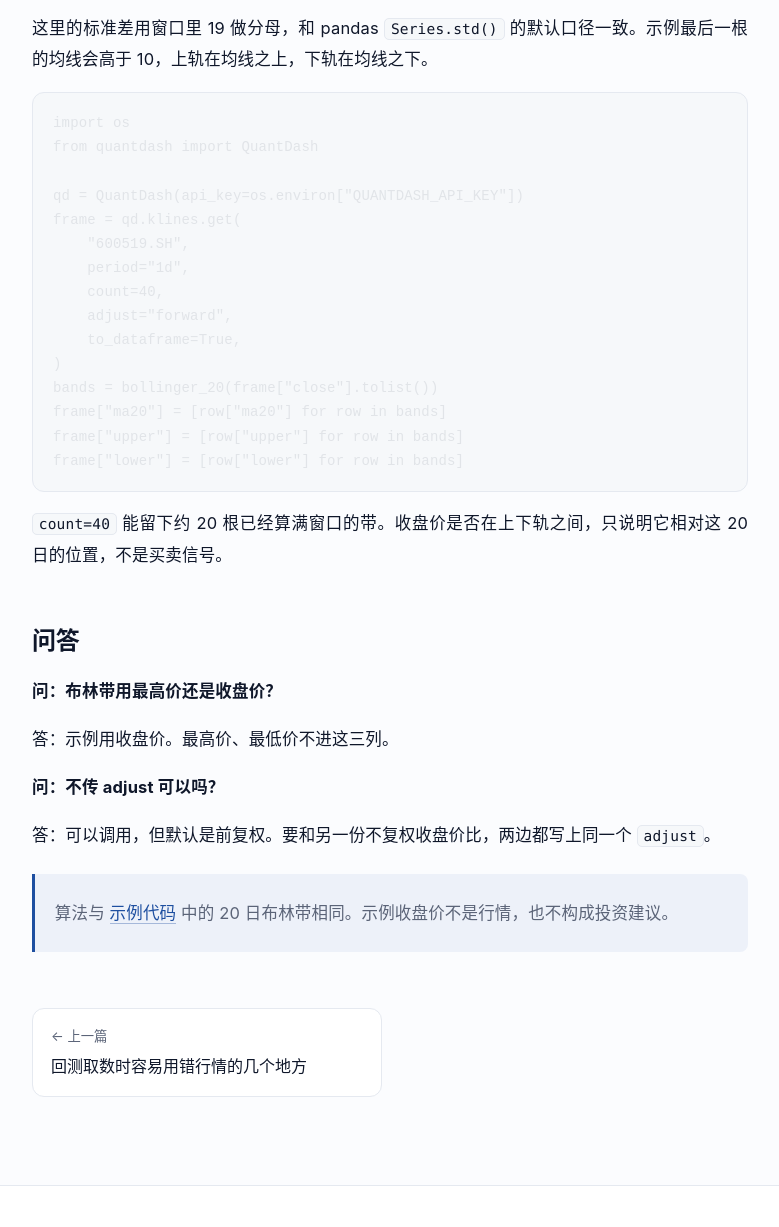
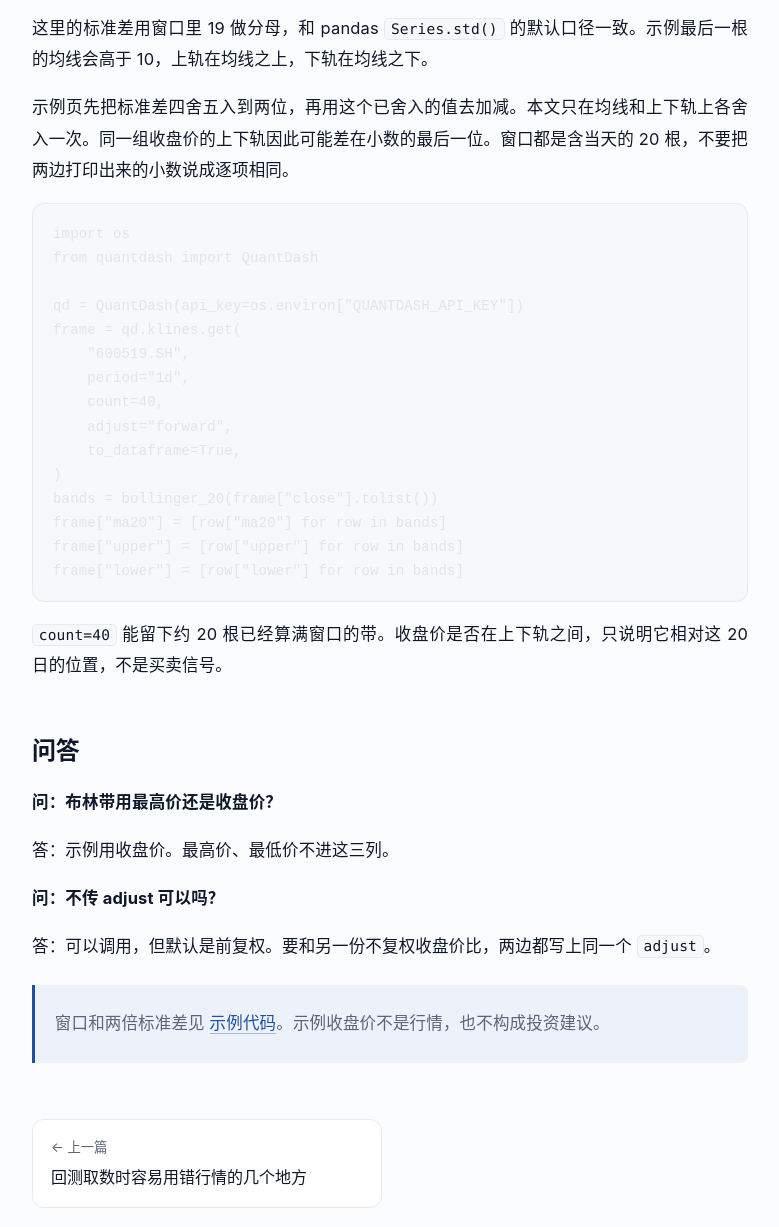
Before and after one commit to quantdash-net/blog, an Astro site: page /posts/bollinger-close in a window 1280 px wide. Shown: the part 1157-2384 px from the top of the page, without its empty margins (112-891 px from the left). Built offline with nearby package versions, Linux system fonts and the light colour scheme; Astro itself is replaced by a stand-in of ours; code samples lack their colours.

Commit message:
修订：布林带舍入不说成和示例逐项相同
Co-authored-by: benchmark_cc <Carlosxiaoqing@users.noreply.github.com>

````diff
--- a/src/content/posts/bollinger-close.md
+++ b/src/content/posts/bollinger-close.md
@@ -36,6 +36,8 @@ def bollinger_20(closes: list[float]) -> list[dict]:
 
 这里的标准差用窗口里 19 做分母，和 pandas `Series.std()` 的默认口径一致。示例最后一根的均线会高于 10，上轨在均线之上，下轨在均线之下。
 
+示例页先把标准差四舍五入到两位，再用这个已舍入的值去加减。本文只在均线和上下轨上各舍入一次。同一组收盘价的上下轨因此可能差在小数的最后一位。窗口都是含当天的 20 根，不要把两边打印出来的小数说成逐项相同。
+
 ```python
 import os
 from quantdash import QuantDash
@@ -66,4 +68,4 @@ frame["lower"] = [row["lower"] for row in bands]
 
 答：可以调用，但默认是前复权。要和另一份不复权收盘价比，两边都写上同一个 `adjust`。
 
-> 算法与 [示例代码](https://docs.quantdash.net/zh-Hans/sdk/python-examples.md) 中的 20 日布林带相同。示例收盘价不是行情，也不构成投资建议。
+> 窗口和两倍标准差见 [示例代码](https://docs.quantdash.net/zh-Hans/sdk/python-examples.md)。示例收盘价不是行情，也不构成投资建议。
````
